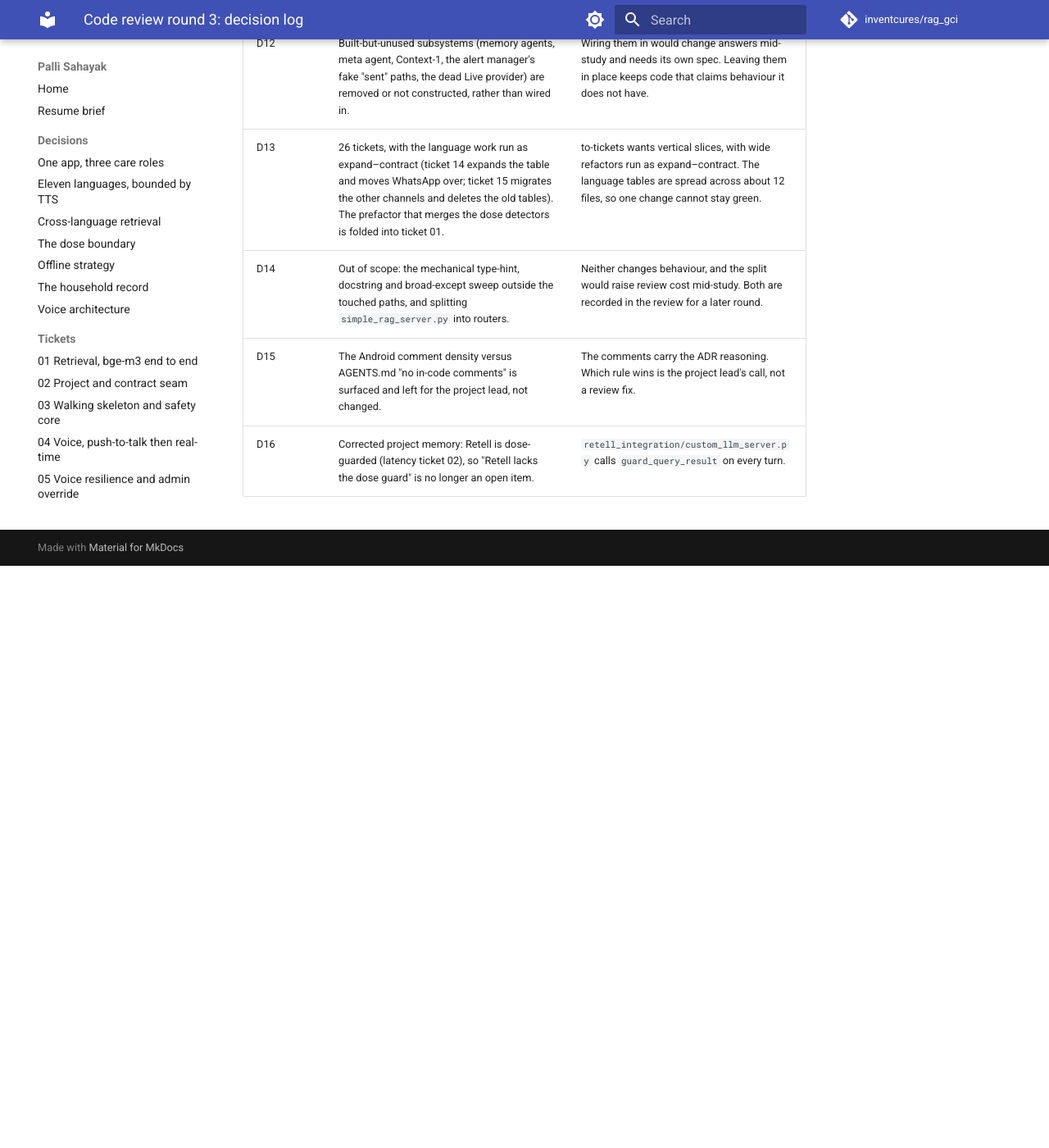
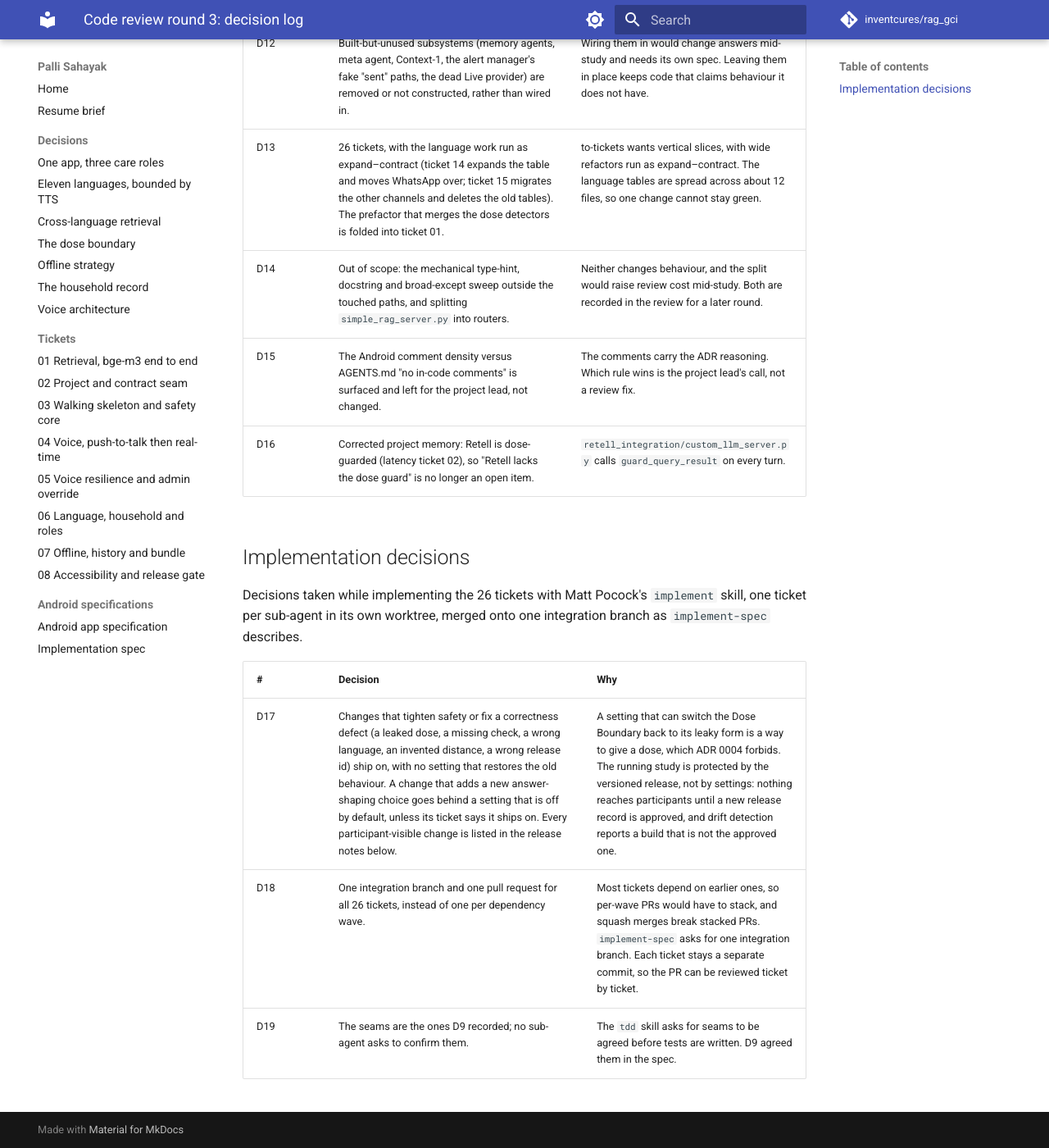
Before and after one commit to inventcures/rag_gci, an MkDocs documentation site: the page built from docs/decisions/code-review-3.md, in a window 1280 px wide and 1400 px high, scrolled down 1701 px. Shown: the whole window at 82% size. Built offline with MkDocs 1.6.1 and Material for MkDocs 9.7.7, drawn with Linux system fonts in a browser that asks for light colours; comment, search, counter and statistics services are not loaded; before the commit the page ends 2391 px from its top, so only the background shows below that.

Commit message:
docs(decisions): round-3 implementation decisions D17-D19
Co-Authored-By: Claude Opus 5.5 (1M context) <noreply@anthropic.com>
Claude-Session: https://claude.ai/code/session_01Vdoekwme2eRqSwpaoHzwKq

```diff
--- a/docs/decisions/code-review-3.md
+++ b/docs/decisions/code-review-3.md
@@ -26,3 +26,13 @@ The project lead asked that any choice made on their behalf be written down here
 | D14 | Out of scope: the mechanical type-hint, docstring and broad-except sweep outside the touched paths, and splitting `simple_rag_server.py` into routers. | Neither changes behaviour, and the split would raise review cost mid-study. Both are recorded in the review for a later round. |
 | D15 | The Android comment density versus AGENTS.md "no in-code comments" is surfaced and left for the project lead, not changed. | The comments carry the ADR reasoning. Which rule wins is the project lead's call, not a review fix. |
 | D16 | Corrected project memory: Retell is dose-guarded (latency ticket 02), so "Retell lacks the dose guard" is no longer an open item. | `retell_integration/custom_llm_server.py` calls `guard_query_result` on every turn. |
+
+## Implementation decisions
+
+Decisions taken while implementing the 26 tickets with Matt Pocock's `implement` skill, one ticket per sub-agent in its own worktree, merged onto one integration branch as `implement-spec` describes.
+
+| # | Decision | Why |
+|---|---|---|
+| D17 | Changes that tighten safety or fix a correctness defect (a leaked dose, a missing check, a wrong language, an invented distance, a wrong release id) ship on, with no setting that restores the old behaviour. A change that adds a new answer-shaping choice goes behind a setting that is off by default, unless its ticket says it ships on. Every participant-visible change is listed in the release notes below. | A setting that can switch the Dose Boundary back to its leaky form is a way to give a dose, which ADR 0004 forbids. The running study is protected by the versioned release, not by settings: nothing reaches participants until a new release record is approved, and drift detection reports a build that is not the approved one. |
+| D18 | One integration branch and one pull request for all 26 tickets, instead of one per dependency wave. | Most tickets depend on earlier ones, so per-wave PRs would have to stack, and squash merges break stacked PRs. `implement-spec` asks for one integration branch. Each ticket stays a separate commit, so the PR can be reviewed ticket by ticket. |
+| D19 | The seams are the ones D9 recorded; no sub-agent asks to confirm them. | The `tdd` skill asks for seams to be agreed before tests are written. D9 agreed them in the spec. |
```
